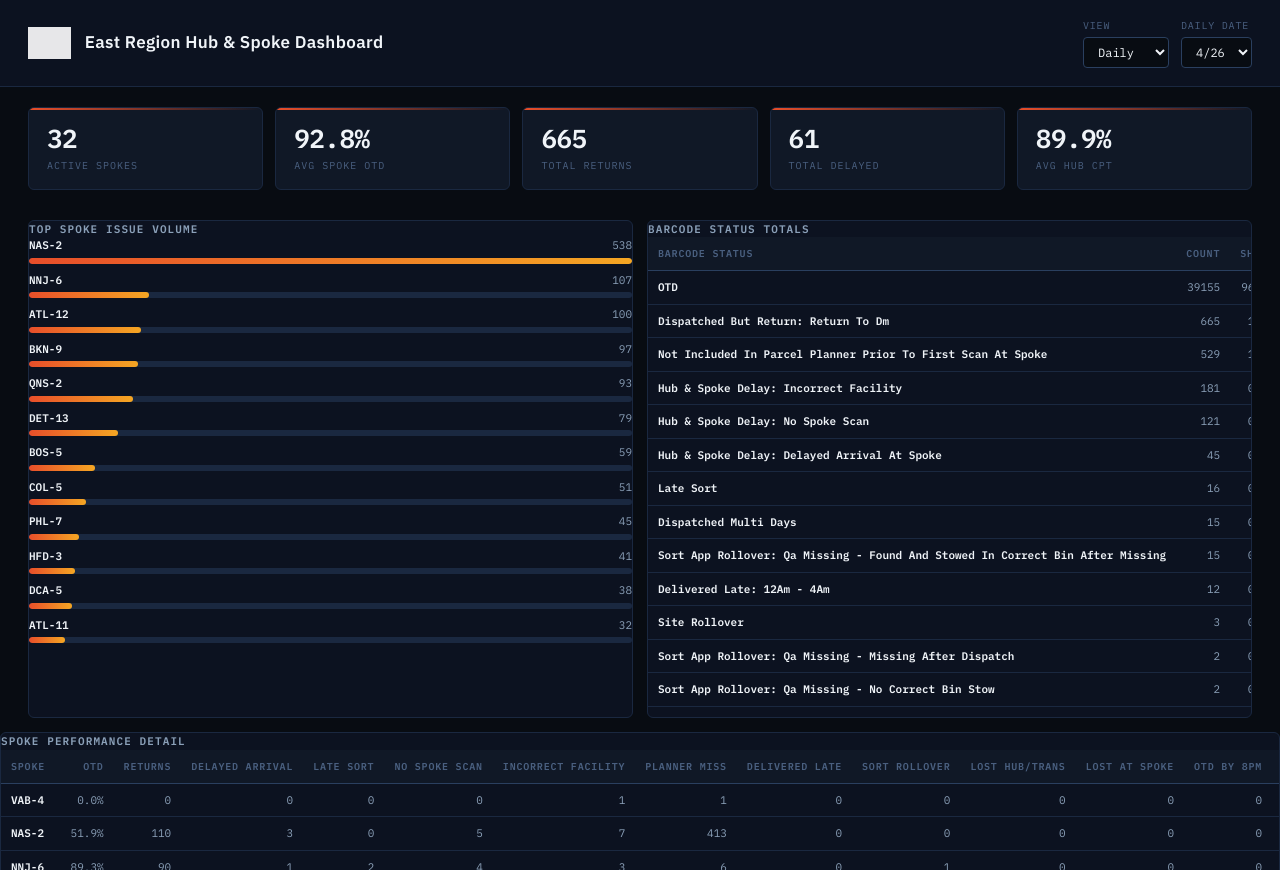
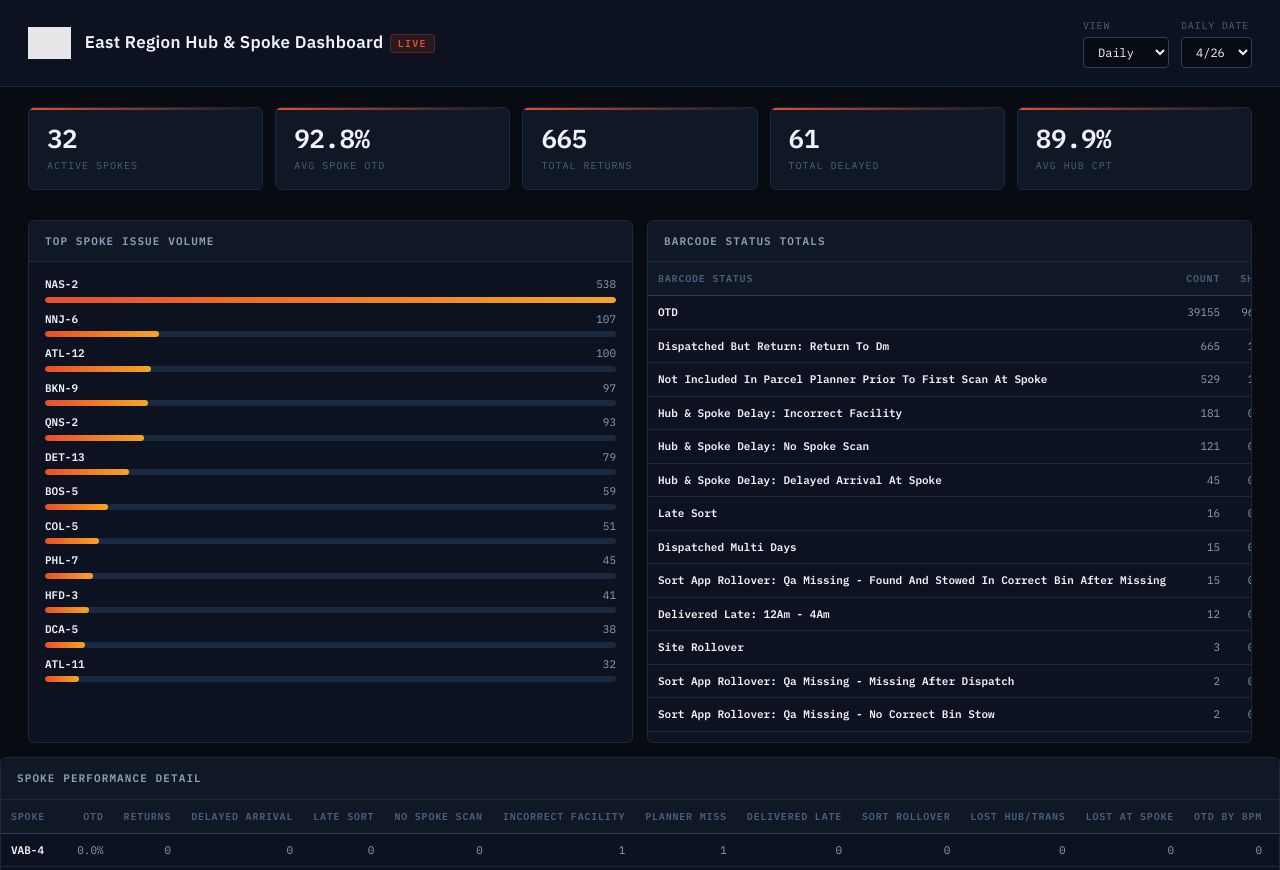
Before and after one commit to paulbrowndd/East-Region-Performance, a plain HTML site: page index.html in a window 1280 px wide. Shown: the top 870 px of the page. Drawn offline with Linux system fonts and the light colour scheme; grey boxes are pictures that could not be loaded.

Commit message:
Redesign: updated HTML structure for new styles

```diff
--- a/index.html
+++ b/index.html
@@ -11,7 +11,7 @@
       <header class="top">
         <div class="header-brand">
           <img src="https://cdn-icons-png.flaticon.com/512/2331/2331970.png" alt="Parcel" class="dd-logo" />
-          <h1>East Region Hub & Spoke Dashboard</h1>
+          <h1>East Region Hub &amp; Spoke Dashboard <span class="header-tag">LIVE</span></h1>
         </div>
         <div class="controls">
           <label>
@@ -36,11 +36,11 @@
 
       <section class="grid">
         <article>
-          <h2>Top Spoke Issue Volume</h2>
-          <div id="topIssues"></div>
+          <div class="section-head"><h2>Top Spoke Issue Volume</h2></div>
+          <div class="section-body" id="topIssues"></div>
         </article>
         <article>
-          <h2>Barcode Status Totals</h2>
+          <div class="section-head"><h2>Barcode Status Totals</h2></div>
           <div class="table-wrap">
             <table id="barcodeTable"></table>
           </div>
@@ -48,14 +48,14 @@
       </section>
 
       <section>
-        <h2>Spoke Performance Detail</h2>
+        <div class="section-head"><h2>Spoke Performance Detail</h2></div>
         <div class="table-wrap">
           <table id="spokeTable"></table>
         </div>
       </section>
 
       <section>
-        <h2>Hub Performance Detail</h2>
+        <div class="section-head"><h2>Hub Performance Detail</h2></div>
         <div class="table-wrap">
           <table id="hubTable"></table>
         </div>
```
